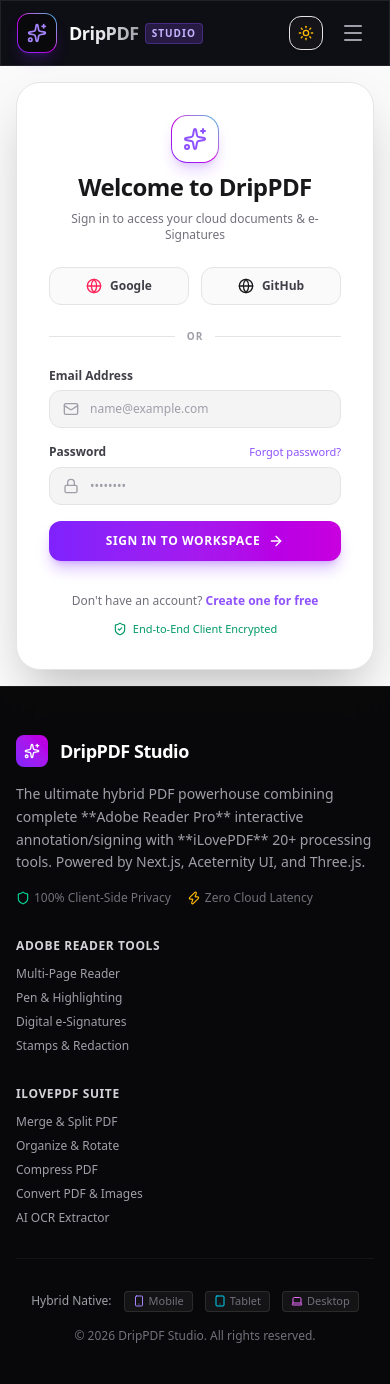
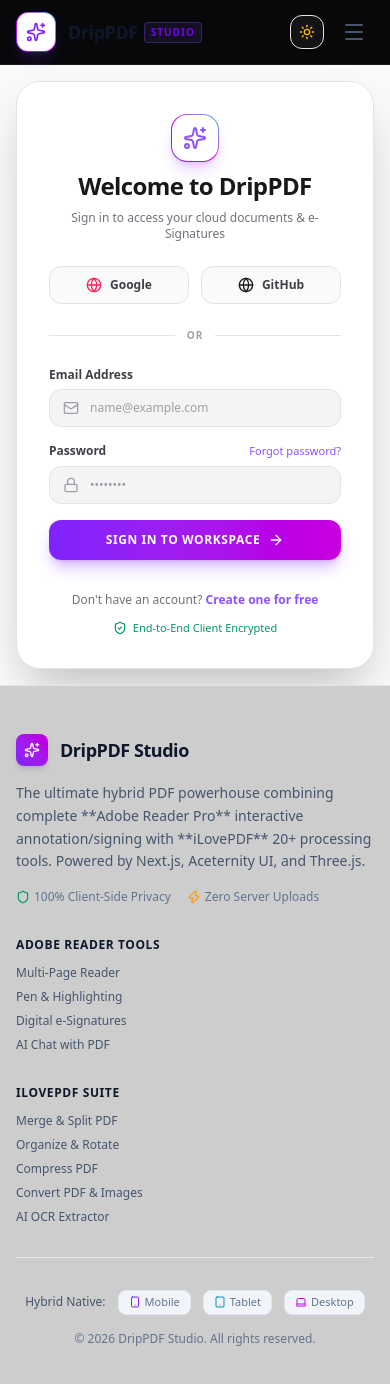
Before and after one commit to tamaladvanceforging-boop/drip-pdf-studio, a Next.js app: page /login in a window 390 px wide. Shown: the top 1384 px of the page. Built offline with nearby package versions, Linux system fonts and the light colour scheme.

Commit message:
fix: complete light mode and dark mode visual harmony, card styling, and contrast across all pages

```diff
--- a/src/app/globals.css
+++ b/src/app/globals.css
@@ -2,34 +2,32 @@
 
 @layer base {
   :root {
-    --background: #ffffff;
-    --foreground: #09090b;
-    --card: #ffffff;
-    --card-foreground: #09090b;
-    --muted: #f4f4f5;
-    --muted-foreground: #71717a;
-    --border: #e4e4e7;
-    --primary: #7c3aed;
+    --bg-primary: #f8fafc;
+    --bg-surface: #ffffff;
+    --bg-card: #ffffff;
+    --text-primary: #0f172a;
+    --text-secondary: #475569;
+    --text-muted: #64748b;
+    --border-color: rgba(226, 232, 240, 0.8);
   }
 
   .dark {
-    --background: #09090b;
-    --foreground: #fafafa;
-    --card: #18181b;
-    --card-foreground: #fafafa;
-    --muted: #27272a;
-    --muted-foreground: #a1a1aa;
-    --border: #27272a;
-    --primary: #8b5cf6;
+    --bg-primary: #09090b;
+    --bg-surface: #18181b;
+    --bg-card: rgba(24, 24, 32, 0.7);
+    --text-primary: #fafafa;
+    --text-secondary: #a1a1aa;
+    --text-muted: #71717a;
+    --border-color: rgba(255, 255, 255, 0.08);
   }
 }
 
 body {
-  background-color: var(--background);
-  color: var(--foreground);
+  background-color: var(--bg-primary);
+  color: var(--text-primary);
   font-family: system-ui, -apple-system, BlinkMacSystemFont, 'Segoe UI', Roboto, Oxygen, Ubuntu, Cantarell, 'Open Sans', 'Helvetica Neue', sans-serif;
   overflow-x: hidden;
-  transition: background-color 0.3s ease, color 0.3s ease;
+  transition: background-color 0.25s cubic-bezier(0.16, 1, 0.3, 1), color 0.25s cubic-bezier(0.16, 1, 0.3, 1);
 }
 
 /* Custom modern scrollbars */
@@ -39,7 +37,7 @@
 }
 
 ::-webkit-scrollbar-track {
-  background: rgba(18, 18, 24, 0.1);
+  background: rgba(0, 0, 0, 0.04);
 }
 
 .dark ::-webkit-scrollbar-track {
@@ -57,43 +55,48 @@
 
 /* Glassmorphism utility */
 .glass {
-  background: rgba(255, 255, 255, 0.7);
+  background: rgba(255, 255, 255, 0.85);
   backdrop-filter: blur(16px);
   -webkit-backdrop-filter: blur(16px);
-  border: 1px solid rgba(0, 0, 0, 0.08);
+  border-color: rgba(226, 232, 240, 0.9);
 }
 
 .dark .glass {
-  background: rgba(18, 18, 26, 0.7);
-  border: 1px solid rgba(255, 255, 255, 0.08);
+  background: rgba(9, 9, 11, 0.8);
+  backdrop-filter: blur(16px);
+  -webkit-backdrop-filter: blur(16px);
+  border-color: rgba(255, 255, 255, 0.08);
 }
 
 .glass-card {
-  background: rgba(255, 255, 255, 0.8);
-  backdrop-filter: blur(12px);
-  border: 1px solid rgba(0, 0, 0, 0.08);
+  background: #ffffff;
+  border: 1px solid rgba(226, 232, 240, 0.9);
+  box-shadow: 0 4px 20px -2px rgba(0, 0, 0, 0.05);
   transition: all 0.3s cubic-bezier(0.16, 1, 0.3, 1);
 }
 
 .dark .glass-card {
   background: rgba(24, 24, 32, 0.6);
+  backdrop-filter: blur(12px);
   border: 1px solid rgba(255, 255, 255, 0.06);
+  box-shadow: none;
 }
 
 .glass-card:hover {
-  border-color: rgba(168, 85, 247, 0.4);
-  box-shadow: 0 0 25px rgba(168, 85, 247, 0.15);
+  border-color: rgba(168, 85, 247, 0.5);
+  box-shadow: 0 10px 30px -5px rgba(168, 85, 247, 0.15);
 }
 
-/* Glow effects */
-.glow-purple {
-  box-shadow: 0 0 30px -5px rgba(168, 85, 247, 0.3);
+/* Subtle Grid pattern for light and dark */
+.bg-grid-pattern {
+  background-size: 30px 30px;
+  background-image:
+    linear-gradient(to right, rgba(0, 0, 0, 0.04) 1px, transparent 1px),
+    linear-gradient(to bottom, rgba(0, 0, 0, 0.04) 1px, transparent 1px);
 }
 
-.glow-blue {
-  box-shadow: 0 0 30px -5px rgba(59, 130, 246, 0.3);
+.dark .bg-grid-pattern {
+  background-image:
+    linear-gradient(to right, rgba(255, 255, 255, 0.03) 1px, transparent 1px),
+    linear-gradient(to bottom, rgba(255, 255, 255, 0.03) 1px, transparent 1px);
 }
-
-.glow-cyan {
-  box-shadow: 0 0 30px -5px rgba(6, 182, 212, 0.3);
-}
--- a/src/components/layout/Footer.tsx
+++ b/src/components/layout/Footer.tsx
@@ -4,76 +4,76 @@
 
 export const Footer = () => {
   return (
-    <footer className="border-t border-white/[0.08] bg-zinc-950/80 backdrop-blur-xl relative z-10">
+    <footer className="border-t border-slate-200/90 dark:border-white/[0.08] bg-white/80 dark:bg-zinc-950/80 backdrop-blur-xl relative z-10 text-slate-900 dark:text-zinc-100 transition-colors duration-300">
       <div className="max-w-7xl mx-auto px-4 sm:px-6 lg:px-8 py-12">
         <div className="grid grid-cols-1 md:grid-cols-4 gap-8 mb-8">
           {/* Brand Col */}
           <div className="space-y-4 md:col-span-2">
             <div className="flex items-center space-x-3">
-              <div className="w-8 h-8 rounded-lg bg-gradient-to-tr from-violet-600 to-fuchsia-600 flex items-center justify-center">
+              <div className="w-8 h-8 rounded-lg bg-gradient-to-tr from-violet-600 to-fuchsia-600 flex items-center justify-center shadow-md">
                 <Sparkles className="w-4 h-4 text-white" />
               </div>
-              <span className="font-extrabold text-lg tracking-tight text-white">
+              <span className="font-extrabold text-lg tracking-tight text-slate-900 dark:text-white">
                 DripPDF Studio
               </span>
             </div>
-            <p className="text-sm text-zinc-400 max-w-md leading-relaxed">
+            <p className="text-sm text-slate-600 dark:text-zinc-400 max-w-md leading-relaxed">
               The ultimate hybrid PDF powerhouse combining complete **Adobe Reader Pro** interactive annotation/signing with **iLovePDF** 20+ processing tools. Powered by Next.js, Aceternity UI, and Three.js.
             </p>
-            <div className="flex items-center space-x-4 text-xs text-zinc-500">
+            <div className="flex items-center space-x-4 text-xs text-slate-500 dark:text-zinc-500">
               <span className="flex items-center space-x-1">
-                <Shield className="w-3.5 h-3.5 text-emerald-400" />
+                <Shield className="w-3.5 h-3.5 text-emerald-600 dark:text-emerald-400" />
                 <span>100% Client-Side Privacy</span>
               </span>
               <span className="flex items-center space-x-1">
-                <Zap className="w-3.5 h-3.5 text-amber-400" />
-                <span>Zero Cloud Latency</span>
+                <Zap className="w-3.5 h-3.5 text-amber-500 dark:text-amber-400" />
+                <span>Zero Server Uploads</span>
               </span>
             </div>
           </div>
 
           {/* Quick links */}
           <div>
-            <h4 className="text-xs font-bold uppercase tracking-wider text-zinc-300 mb-3">
+            <h4 className="text-xs font-bold uppercase tracking-wider text-slate-900 dark:text-zinc-300 mb-3">
               Adobe Reader Tools
             </h4>
-            <ul className="space-y-2 text-xs text-zinc-400">
-              <li><Link href="/reader" className="hover:text-violet-400 transition">Multi-Page Reader</Link></li>
-              <li><Link href="/reader" className="hover:text-violet-400 transition">Pen & Highlighting</Link></li>
-              <li><Link href="/reader" className="hover:text-violet-400 transition">Digital e-Signatures</Link></li>
-              <li><Link href="/reader" className="hover:text-violet-400 transition">Stamps & Redaction</Link></li>
+            <ul className="space-y-2 text-xs text-slate-600 dark:text-zinc-400">
+              <li><Link href="/reader" className="hover:text-violet-600 dark:hover:text-violet-400 transition">Multi-Page Reader</Link></li>
+              <li><Link href="/reader" className="hover:text-violet-600 dark:hover:text-violet-400 transition">Pen & Highlighting</Link></li>
+              <li><Link href="/reader" className="hover:text-violet-600 dark:hover:text-violet-400 transition">Digital e-Signatures</Link></li>
+              <li><Link href="/tools/chat-pdf" className="hover:text-violet-600 dark:hover:text-violet-400 transition">AI Chat with PDF</Link></li>
             </ul>
           </div>
 
           {/* iLovePDF suite */}
           <div>
-            <h4 className="text-xs font-bold uppercase tracking-wider text-zinc-300 mb-3">
+            <h4 className="text-xs font-bold uppercase tracking-wider text-slate-900 dark:text-zinc-300 mb-3">
               iLovePDF Suite
             </h4>
-            <ul className="space-y-2 text-xs text-zinc-400">
-              <li><Link href="/tools/merge" className="hover:text-violet-400 transition">Merge & Split PDF</Link></li>
-              <li><Link href="/tools/organize" className="hover:text-violet-400 transition">Organize & Rotate</Link></li>
-              <li><Link href="/tools/compress" className="hover:text-violet-400 transition">Compress PDF</Link></li>
-              <li><Link href="/tools/convert" className="hover:text-violet-400 transition">Convert PDF & Images</Link></li>
-              <li><Link href="/tools/ocr" className="hover:text-violet-400 transition">AI OCR Extractor</Link></li>
+            <ul className="space-y-2 text-xs text-slate-600 dark:text-zinc-400">
+              <li><Link href="/tools/merge" className="hover:text-violet-600 dark:hover:text-violet-400 transition">Merge & Split PDF</Link></li>
+              <li><Link href="/tools/organize" className="hover:text-violet-600 dark:hover:text-violet-400 transition">Organize & Rotate</Link></li>
+              <li><Link href="/tools/compress" className="hover:text-violet-600 dark:hover:text-violet-400 transition">Compress PDF</Link></li>
+              <li><Link href="/tools/convert" className="hover:text-violet-600 dark:hover:text-violet-400 transition">Convert PDF & Images</Link></li>
+              <li><Link href="/tools/ocr" className="hover:text-violet-600 dark:hover:text-violet-400 transition">AI OCR Extractor</Link></li>
             </ul>
           </div>
         </div>
 
         {/* Device Badges & Copyright */}
-        <div className="pt-8 border-t border-white/5 flex flex-col sm:flex-row items-center justify-between gap-4 text-xs text-zinc-500">
+        <div className="pt-8 border-t border-slate-200 dark:border-white/5 flex flex-col sm:flex-row items-center justify-between gap-4 text-xs text-slate-500 dark:text-zinc-500">
           <div className="flex items-center space-x-3">
-            <span className="text-zinc-400">Hybrid Native:</span>
-            <span className="flex items-center space-x-1 px-2 py-0.5 rounded bg-white/5 border border-white/10 text-[11px]">
-              <Smartphone className="w-3 h-3 text-violet-400" />
+            <span className="text-slate-600 dark:text-zinc-400 font-medium">Hybrid Native:</span>
+            <span className="flex items-center space-x-1 px-2.5 py-1 rounded-lg bg-slate-100 dark:bg-white/5 border border-slate-200 dark:border-white/10 text-[11px]">
+              <Smartphone className="w-3 h-3 text-violet-600 dark:text-violet-400" />
               <span>Mobile</span>
             </span>
-            <span className="flex items-center space-x-1 px-2 py-0.5 rounded bg-white/5 border border-white/10 text-[11px]">
-              <Tablet className="w-3 h-3 text-cyan-400" />
+            <span className="flex items-center space-x-1 px-2.5 py-1 rounded-lg bg-slate-100 dark:bg-white/5 border border-slate-200 dark:border-white/10 text-[11px]">
+              <Tablet className="w-3 h-3 text-cyan-600 dark:text-cyan-400" />
               <span>Tablet</span>
             </span>
-            <span className="flex items-center space-x-1 px-2 py-0.5 rounded bg-white/5 border border-white/10 text-[11px]">
-              <Laptop className="w-3 h-3 text-fuchsia-400" />
+            <span className="flex items-center space-x-1 px-2.5 py-1 rounded-lg bg-slate-100 dark:bg-white/5 border border-slate-200 dark:border-white/10 text-[11px]">
+              <Laptop className="w-3 h-3 text-fuchsia-600 dark:text-fuchsia-400" />
               <span>Desktop</span>
             </span>
           </div>
--- a/src/components/layout/Navbar.tsx
+++ b/src/components/layout/Navbar.tsx
@@ -18,7 +18,6 @@
   FileSignature,
   Bot,
   Eraser,
-  Crown,
   User,
 } from "lucide-react";
 import { motion, AnimatePresence } from "framer-motion";
@@ -59,25 +58,25 @@
   ];
 
   return (
-    <header className="sticky top-0 z-50 w-full glass border-b border-white/[0.08] backdrop-blur-xl bg-zinc-950/75 text-zinc-100 transition-colors duration-300">
+    <header className="sticky top-0 z-50 w-full glass border-b border-slate-200/90 dark:border-white/[0.08] backdrop-blur-xl bg-white/85 dark:bg-zinc-950/80 text-slate-900 dark:text-zinc-100 transition-colors duration-300">
       <div className="max-w-7xl mx-auto px-4 sm:px-6 lg:px-8 h-16 flex items-center justify-between">
         {/* Brand Logo */}
         <Link href="/" className="flex items-center space-x-3 group">
           <div className="w-10 h-10 rounded-xl bg-gradient-to-tr from-violet-600 via-fuchsia-600 to-cyan-500 p-[1px] shadow-lg shadow-violet-600/20 group-hover:scale-105 transition-transform">
-            <div className="w-full h-full bg-zinc-950 rounded-[11px] flex items-center justify-center">
-              <Sparkles className="w-5 h-5 text-violet-400 group-hover:text-fuchsia-400 transition-colors" />
+            <div className="w-full h-full bg-white dark:bg-zinc-950 rounded-[11px] flex items-center justify-center">
+              <Sparkles className="w-5 h-5 text-violet-600 dark:text-fuchsia-400 transition-colors" />
             </div>
           </div>
           <div>
             <div className="flex items-center space-x-1.5">
-              <span className="font-extrabold text-lg tracking-tight bg-clip-text text-transparent bg-gradient-to-r from-white via-zinc-200 to-zinc-400">
+              <span className="font-extrabold text-lg tracking-tight text-slate-900 dark:text-white">
                 DripPDF
               </span>
-              <span className="text-[10px] uppercase font-bold tracking-widest px-1.5 py-0.5 rounded bg-violet-500/20 text-violet-300 border border-violet-500/30">
+              <span className="text-[10px] uppercase font-bold tracking-widest px-1.5 py-0.5 rounded bg-violet-500/10 dark:bg-violet-500/20 text-violet-700 dark:text-violet-300 border border-violet-500/30">
                 Studio
               </span>
             </div>
-            <p className="text-[10px] text-zinc-400 hidden sm:block">Adobe + iLovePDF Suite</p>
+            <p className="text-[10px] text-slate-500 dark:text-zinc-400 hidden sm:block">Adobe + iLovePDF Suite</p>
           </div>
         </Link>
 
@@ -85,9 +84,9 @@
         <nav className="hidden md:flex items-center space-x-1">
           <Link
             href="/reader"
-            className="px-3.5 py-2 text-sm font-medium text-zinc-300 hover:text-white hover:bg-white/5 rounded-xl transition flex items-center space-x-2"
+            className="px-3.5 py-2 text-sm font-medium text-slate-600 dark:text-zinc-300 hover:text-slate-900 dark:hover:text-white hover:bg-slate-100 dark:hover:bg-white/5 rounded-xl transition flex items-center space-x-2"
           >
-            <BookOpen className="w-4 h-4 text-violet-400" />
+            <BookOpen className="w-4 h-4 text-violet-600 dark:text-violet-400" />
             <span>PDF Reader Pro</span>
           </Link>
 
@@ -98,13 +97,13 @@
             onMouseLeave={() => setToolsOpen(false)}
           >
             <button
-              className="px-3.5 py-2 text-sm font-medium text-zinc-300 hover:text-white hover:bg-white/5 rounded-xl transition flex items-center space-x-1.5"
+              className="px-3.5 py-2 text-sm font-medium text-slate-600 dark:text-zinc-300 hover:text-slate-900 dark:hover:text-white hover:bg-slate-100 dark:hover:bg-white/5 rounded-xl transition flex items-center space-x-1.5"
               onClick={() => setToolsOpen(!toolsOpen)}
             >
               <span>All PDF Tools</span>
               <ChevronDown
-                className={`w-4 h-4 text-zinc-400 transition-transform duration-200 ${
-                  toolsOpen ? "rotate-180 text-violet-400" : ""
+                className={`w-4 h-4 text-slate-400 dark:text-zinc-400 transition-transform duration-200 ${
+                  toolsOpen ? "rotate-180 text-violet-600 dark:text-violet-400" : ""
                 }`}
               />
             </button>
@@ -116,11 +115,11 @@
                   animate={{ opacity: 1, y: 0 }}
                   exit={{ opacity: 0, y: 8 }}
                   transition={{ duration: 0.15 }}
-                  className="absolute left-1/2 -translate-x-1/2 mt-2 w-[760px] p-5 rounded-2xl bg-zinc-900/95 backdrop-blur-2xl border border-white/10 shadow-2xl shadow-black/80 grid grid-cols-3 gap-6 z-50 text-white"
+                  className="absolute left-1/2 -translate-x-1/2 mt-2 w-[760px] p-5 rounded-2xl bg-white dark:bg-zinc-900/95 backdrop-blur-2xl border border-slate-200 dark:border-white/10 shadow-2xl grid grid-cols-3 gap-6 z-50 text-slate-900 dark:text-white"
                 >
                   {tools.map((section, idx) => (
                     <div key={idx} className="space-y-3">
-                      <div className="text-[11px] font-bold uppercase tracking-wider text-violet-400 border-b border-white/5 pb-1">
+                      <div className="text-[11px] font-bold uppercase tracking-wider text-violet-600 dark:text-violet-400 border-b border-slate-100 dark:border-white/5 pb-1">
                         {section.category}
                       </div>
                       <div className="space-y-1">
@@ -131,16 +130,16 @@
                               key={tIdx}
                               href={tool.href}
                               onClick={() => setToolsOpen(false)}
-                              className="group/item flex items-start space-x-3 p-2 rounded-xl hover:bg-white/5 transition"
+                              className="group/item flex items-start space-x-3 p-2 rounded-xl hover:bg-slate-100 dark:hover:bg-white/5 transition"
                             >
-                              <div className="w-8 h-8 rounded-lg bg-zinc-800/80 border border-white/5 flex items-center justify-center text-violet-400 group-hover/item:border-violet-500/40 group-hover/item:bg-violet-500/10 transition">
+                              <div className="w-8 h-8 rounded-lg bg-slate-100 dark:bg-zinc-800/80 border border-slate-200 dark:border-white/5 flex items-center justify-center text-violet-600 dark:text-violet-400 group-hover/item:border-violet-500/40 group-hover/item:bg-violet-500/10 transition">
                                 <Icon className="w-4 h-4" />
                               </div>
                               <div>
-                                <div className="text-xs font-semibold text-zinc-200 group-hover/item:text-violet-300 transition">
+                                <div className="text-xs font-semibold text-slate-800 dark:text-zinc-200 group-hover/item:text-violet-600 dark:group-hover/item:text-violet-300 transition">
                                   {tool.name}
                                 </div>
-                                <div className="text-[11px] text-zinc-400 line-clamp-1 leading-tight">
+                                <div className="text-[11px] text-slate-500 dark:text-zinc-400 line-clamp-1 leading-tight">
                                   {tool.desc}
                                 </div>
                               </div>
@@ -157,30 +156,30 @@
 
           <Link
             href="/tools/chat-pdf"
-            className="px-3.5 py-2 text-sm font-medium text-zinc-300 hover:text-white hover:bg-white/5 rounded-xl transition flex items-center space-x-1.5"
+            className="px-3.5 py-2 text-sm font-medium text-slate-600 dark:text-zinc-300 hover:text-slate-900 dark:hover:text-white hover:bg-slate-100 dark:hover:bg-white/5 rounded-xl transition flex items-center space-x-1.5"
           >
-            <Bot className="w-4 h-4 text-cyan-400" />
+            <Bot className="w-4 h-4 text-cyan-600 dark:text-cyan-400" />
             <span>AI Chat PDF</span>
-            <span className="text-[9px] font-bold uppercase px-1.5 py-0.5 rounded bg-cyan-500/20 text-cyan-300 border border-cyan-500/30">
+            <span className="text-[9px] font-bold uppercase px-1.5 py-0.5 rounded bg-cyan-500/10 dark:bg-cyan-500/20 text-cyan-700 dark:text-cyan-300 border border-cyan-500/30">
               New
             </span>
           </Link>
 
           <Link
             href="/tools/merge"
-            className="px-3.5 py-2 text-sm font-medium text-zinc-300 hover:text-white hover:bg-white/5 rounded-xl transition"
+            className="px-3.5 py-2 text-sm font-medium text-slate-600 dark:text-zinc-300 hover:text-slate-900 dark:hover:text-white hover:bg-slate-100 dark:hover:bg-white/5 rounded-xl transition"
           >
             Merge
           </Link>
           <Link
             href="/tools/convert"
-            className="px-3.5 py-2 text-sm font-medium text-zinc-300 hover:text-white hover:bg-white/5 rounded-xl transition"
+            className="px-3.5 py-2 text-sm font-medium text-slate-600 dark:text-zinc-300 hover:text-slate-900 dark:hover:text-white hover:bg-slate-100 dark:hover:bg-white/5 rounded-xl transition"
           >
             Convert
           </Link>
           <Link
             href="/#pricing"
-            className="px-3.5 py-2 text-sm font-semibold text-emerald-400 hover:bg-emerald-500/10 rounded-xl transition"
+            className="px-3.5 py-2 text-sm font-semibold text-emerald-600 dark:text-emerald-400 hover:bg-emerald-50 dark:hover:bg-emerald-500/10 rounded-xl transition"
           >
             Pricing
           </Link>
@@ -192,9 +191,9 @@
 
           <Link
             href="/login"
-            className="hidden sm:inline-flex items-center space-x-1.5 px-3.5 py-2 rounded-xl text-xs font-semibold text-zinc-300 hover:text-white hover:bg-white/5 border border-white/10 transition"
+            className="hidden sm:inline-flex items-center space-x-1.5 px-3.5 py-2 rounded-xl text-xs font-semibold text-slate-700 dark:text-zinc-300 hover:text-slate-900 dark:hover:text-white hover:bg-slate-100 dark:hover:bg-white/5 border border-slate-200 dark:border-white/10 transition"
           >
-            <User className="w-3.5 h-3.5 text-violet-400" />
+            <User className="w-3.5 h-3.5 text-violet-600 dark:text-violet-400" />
             <span>Sign In</span>
           </Link>
 
@@ -209,7 +208,7 @@
           {/* Mobile hamburger */}
           <button
             onClick={() => setMobileMenuOpen(!mobileMenuOpen)}
-            className="md:hidden p-2 text-zinc-400 hover:text-white rounded-lg hover:bg-white/5"
+            className="md:hidden p-2 text-slate-600 dark:text-zinc-400 hover:text-slate-900 dark:hover:text-white rounded-lg hover:bg-slate-100 dark:hover:bg-white/5"
           >
             {mobileMenuOpen ? <X className="w-6 h-6" /> : <Menu className="w-6 h-6" />}
           </button>
@@ -223,30 +222,30 @@
             initial={{ opacity: 0, height: 0 }}
             animate={{ opacity: 1, height: "auto" }}
             exit={{ opacity: 0, height: 0 }}
-            className="md:hidden bg-zinc-950/95 border-b border-white/10 px-4 pt-2 pb-6 space-y-4 max-h-[85vh] overflow-y-auto"
+            className="md:hidden bg-white dark:bg-zinc-950/95 border-b border-slate-200 dark:border-white/10 px-4 pt-2 pb-6 space-y-4 max-h-[85vh] overflow-y-auto text-slate-900 dark:text-white"
           >
             <div className="flex items-center space-x-2">
               <Link
                 href="/reader"
                 onClick={() => setMobileMenuOpen(false)}
-                className="flex-1 flex items-center justify-center space-x-2 p-3 rounded-xl bg-violet-600/20 border border-violet-500/30 text-violet-300 font-semibold text-sm"
+                className="flex-1 flex items-center justify-center space-x-2 p-3 rounded-xl bg-violet-500/10 dark:bg-violet-600/20 border border-violet-500/30 text-violet-700 dark:text-violet-300 font-semibold text-sm"
               >
-                <BookOpen className="w-4 h-4 text-violet-400" />
+                <BookOpen className="w-4 h-4 text-violet-600 dark:text-violet-400" />
                 <span>Reader Pro</span>
               </Link>
               <Link
                 href="/login"
                 onClick={() => setMobileMenuOpen(false)}
-                className="p-3 rounded-xl bg-zinc-900 border border-white/10 text-zinc-200 text-sm font-semibold flex items-center space-x-1"
+                className="p-3 rounded-xl bg-slate-100 dark:bg-zinc-900 border border-slate-200 dark:border-white/10 text-slate-700 dark:text-zinc-200 text-sm font-semibold flex items-center space-x-1"
               >
-                <User className="w-4 h-4 text-violet-400" />
+                <User className="w-4 h-4 text-violet-600 dark:text-violet-400" />
                 <span>Login</span>
               </Link>
             </div>
 
             {tools.map((section, idx) => (
               <div key={idx} className="space-y-2">
-                <div className="text-xs font-bold uppercase tracking-wider text-violet-400/80 px-1">
+                <div className="text-xs font-bold uppercase tracking-wider text-violet-600 dark:text-violet-400/80 px-1">
                   {section.category}
                 </div>
                 <div className="grid grid-cols-1 gap-1">
@@ -257,9 +256,9 @@
                         key={tIdx}
                         href={tool.href}
                         onClick={() => setMobileMenuOpen(false)}
-                        className="flex items-center space-x-3 p-2.5 rounded-lg text-sm text-zinc-300 hover:text-white hover:bg-white/5"
+                        className="flex items-center space-x-3 p-2.5 rounded-lg text-sm text-slate-700 dark:text-zinc-300 hover:bg-slate-100 dark:hover:bg-white/5"
                       >
-                        <Icon className="w-4 h-4 text-violet-400" />
+                        <Icon className="w-4 h-4 text-violet-600 dark:text-violet-400" />
                         <span>{tool.name}</span>
                       </Link>
                     );
```
Also changed, not shown: src/app/page.tsx (+48 -49 lines), src/components/tools/FileDropzone.tsx (+13 -13 lines), src/components/tools/ToolHeader.tsx (+4 -4 lines), src/components/ui/bento-grid.tsx (+6 -6 lines), src/components/ui/floating-dock.tsx (+7 -7 lines).
